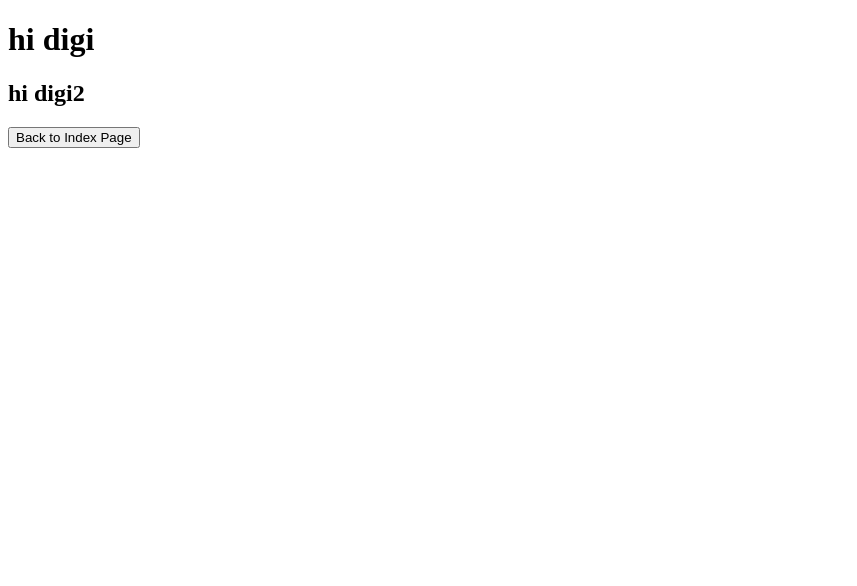
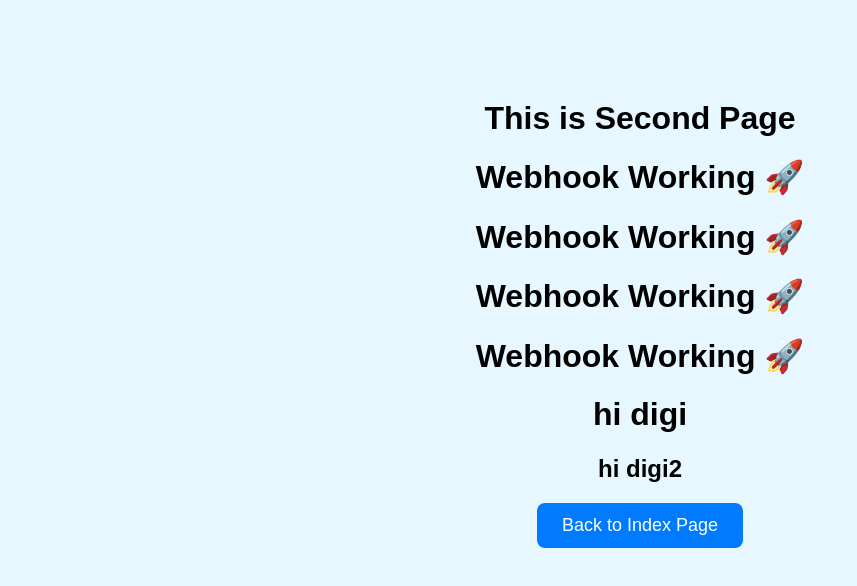
Before and after one commit to tech-sonu01/stu, a plain HTML site: page index.html in a window 1280 px wide. Shown: the whole page, without its empty margins (0-857 px from the left). Drawn offline with Linux system fonts and the light colour scheme.

Commit message:
new update

```diff
--- a/index.html
+++ b/index.html
@@ -1,19 +1,45 @@
+
 <!DOCTYPE html>
 <html lang="en">
+<head>
+    <meta charset="UTF-8">
+    <meta name="viewport" content="width=device-width, initial-scale=1.0">
+    <title>Second Page</title>
 
-<head>
+    <style>
+        body {
+            font-family: Arial;
+            text-align: center;
+            margin-top: 100px;
+            background-color: #e6f7ff;
+        }
 
+        button {
+            padding: 12px 25px;
+            font-size: 18px;
+            background-color: #007BFF;
+            border: none;
+            border-radius: 8px;
+            color: white;
+            cursor: pointer;
+        }
+
+        button:hover {
+            background-color: #0056b3;
+        }
+    </style>
 </head>
+<body>
 
-<body>
-     <h1> hi digi </h1>
+    <h1>This is Second Page</h1>
+<h1>Webhook Working 🚀</h1><h1>Webhook Working 🚀</h1><h1>Webhook Working 🚀</h1><h1>Webhook Working 🚀</h1>
+
+ <h1> hi digi </h1>
 
      <h2> hi digi2 </h2>
       <a href="second.html">
         <button>Back to Index Page</button>
     </a>
 
-
 </body>
-
 </html>
```
